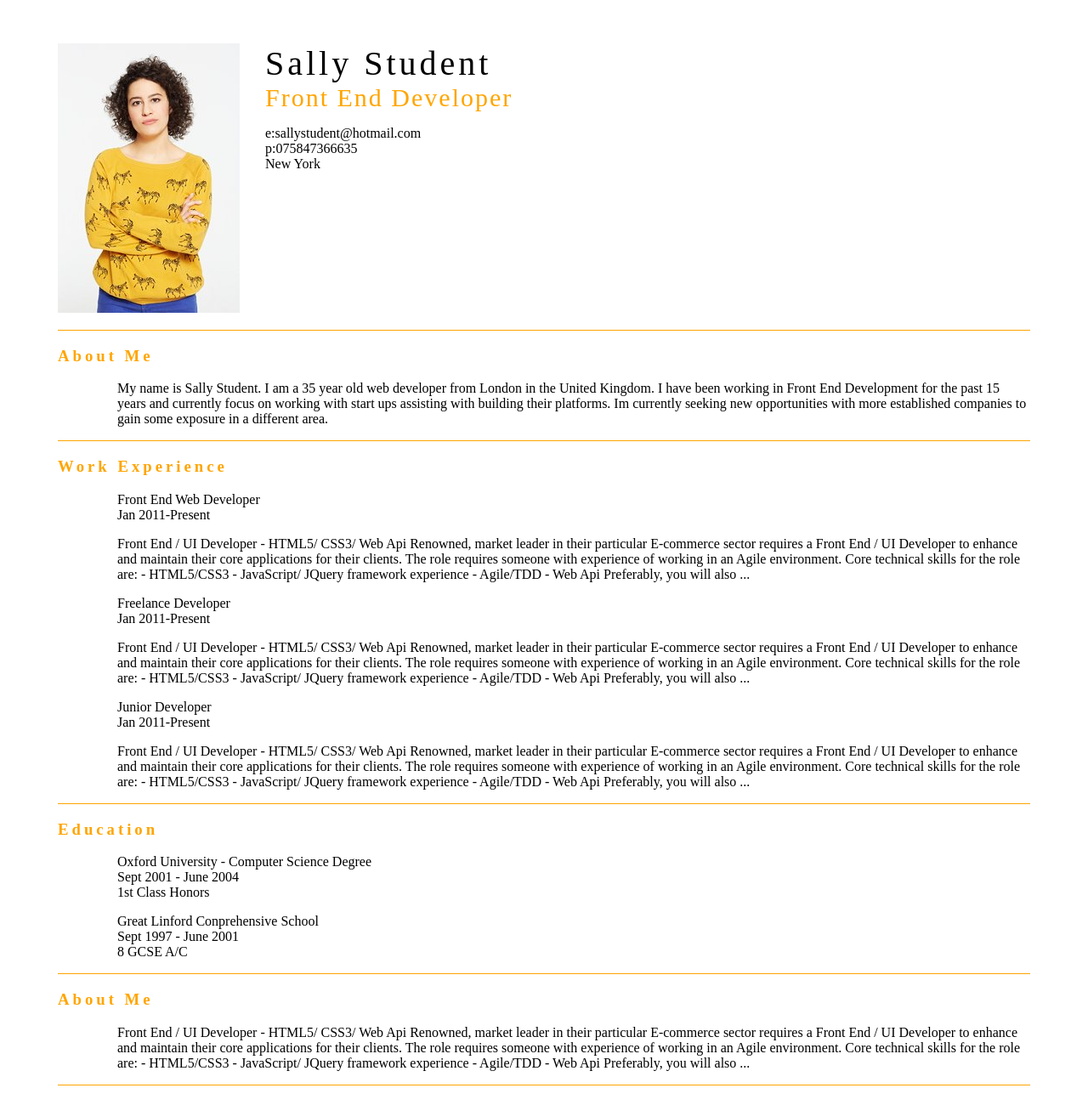
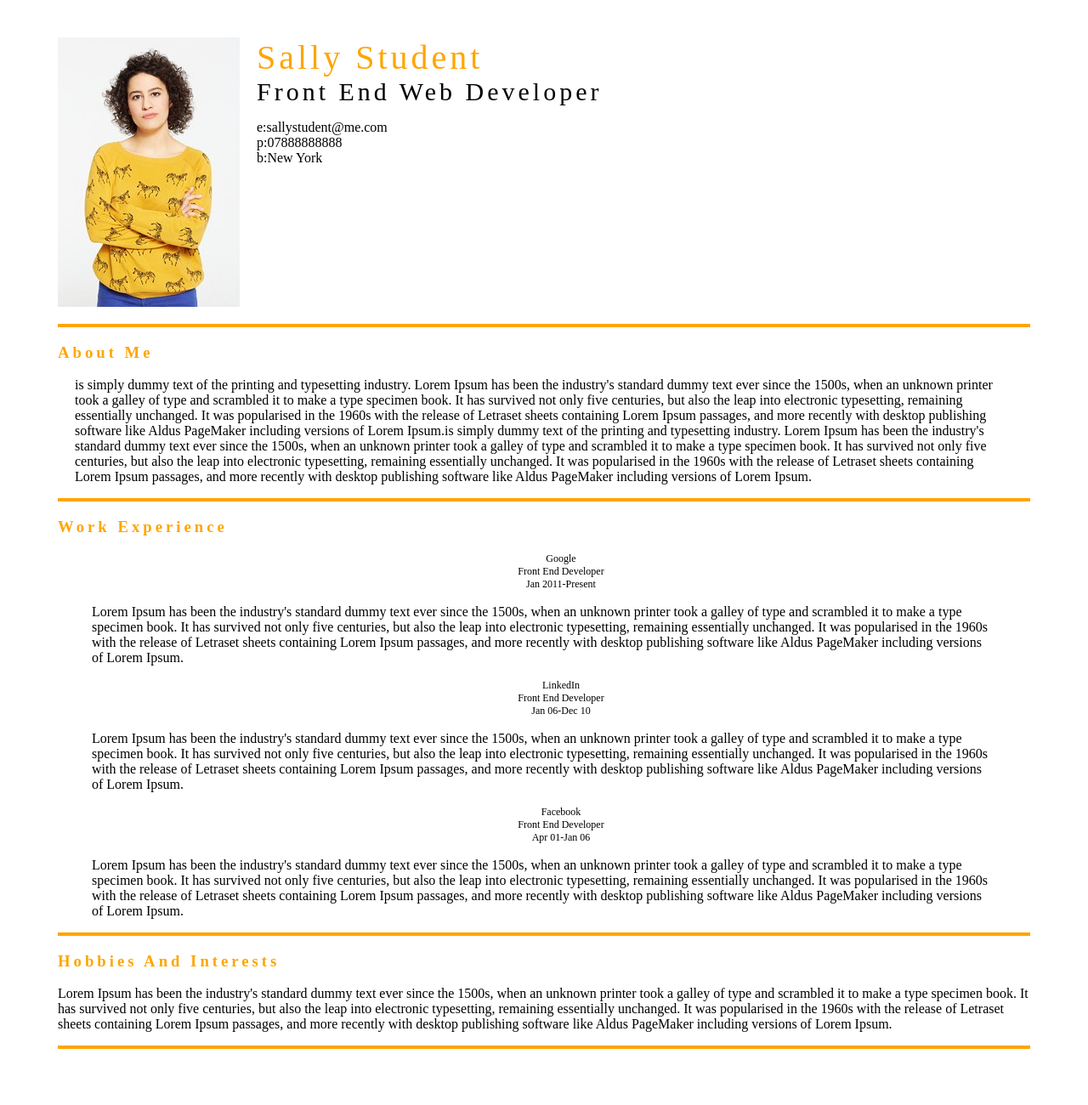
Before and after one commit to samecrowson/Challenge-L2.4-V, a plain HTML site: page index.html in a window 1280 px wide. Shown: the whole page at 85% size. After the commit the page ends 1270 px from the top, so only its background shows below. Drawn offline with Linux system fonts and the light colour scheme.

Commit message:
Version 3
Amended layout

```diff
--- a/index.html
+++ b/index.html
@@ -11,66 +11,53 @@
         <img src="1.jpg">
         <ul>
           <li><div class="name">Sally Student</div></li>
-          <li><div class="role">Front End Developer</div></li>
+          <li><div class="role">Front End Web Developer</div></li>
         </ul>
         <ul>
-          <li>e:sallystudent@hotmail.com</li>
-          <li>p:075847366635</li>
-          <li>New York</li>
+          <li>e:sallystudent@me.com</li>
+          <li>p:07888888888</li>
+          <li>b:New York</li>
         </ul>
+        <hr>
       </header>
-      <section class="aboutme">
+      <section>
+        <h3>About Me</h3>
+        <div class="aboutme"><p>is simply dummy text of the printing and typesetting industry. Lorem Ipsum has been the industry's standard dummy text ever since the 1500s, when an unknown printer took a galley of type and scrambled it to make a type specimen book. It has survived not only five centuries, but also the leap into electronic typesetting, remaining essentially unchanged. It was popularised in the 1960s with the release of Letraset sheets containing Lorem Ipsum passages, and more recently with desktop publishing software like Aldus PageMaker including versions of Lorem Ipsum.is simply dummy text of the printing and typesetting industry. Lorem Ipsum has been the industry's standard dummy text ever since the 1500s, when an unknown printer took a galley of type and scrambled it to make a type specimen book. It has survived not only five centuries, but also the leap into electronic typesetting, remaining essentially unchanged. It was popularised in the 1960s with the release of Letraset sheets containing Lorem Ipsum passages, and more recently with desktop publishing software like Aldus PageMaker including versions of Lorem Ipsum.</p></div>
         <hr>
-      <h3>About Me</h3>
-      <p>My name is Sally Student.  I am a 35 year old web developer from London in the United Kingdom.  I have been working in Front End Development for the past 15 years and currently focus on working with start ups assisting with building their platforms.  Im currently seeking new opportunities with more established companies to gain some exposure in a different area.  </p>
       </section>
-      <hr>
       <main>
         <h3>Work Experience</h3>
-        <div class="jobdes">
+        <div class="jobdates">
         <ul>
-            <li>Front End Web Developer</li>
+          <li>Google</li>
+          <li>Front End Developer</li>
           <li>Jan 2011-Present</li>
         </ul>
         </div>
-        <div class="job1"><p>Front End / UI Developer - HTML5/ CSS3/ Web Api Renowned, market leader in their particular E-commerce sector requires a Front End / UI Developer to enhance and maintain their core applications for their clients. The role requires someone with experience of working in an Agile environment. Core technical skills for the role are: - HTML5/CSS3 - JavaScript/ JQuery framework experience - Agile/TDD - Web Api Preferably, you will also ...</p></div>
-        <div class="jobdes">
+        <div class="jobdes"><p>Lorem Ipsum has been the industry's standard dummy text ever since the 1500s, when an unknown printer took a galley of type and scrambled it to make a type specimen book. It has survived not only five centuries, but also the leap into electronic typesetting, remaining essentially unchanged. It was popularised in the 1960s with the release of Letraset sheets containing Lorem Ipsum passages, and more recently with desktop publishing software like Aldus PageMaker including versions of Lorem Ipsum.</p></div>
+        <div class="jobdates">
         <ul>
-            <li>Freelance Developer</li>
-            <li>Jan 2011-Present</li>
+          <li>LinkedIn</li>
+          <li>Front End Developer</li>
+          <li>Jan 06-Dec 10</li>
         </ul>
         </div>
-        <div class="job1"><p>Front End / UI Developer - HTML5/ CSS3/ Web Api Renowned, market leader in their particular E-commerce sector requires a Front End / UI Developer to enhance and maintain their core applications for their clients. The role requires someone with experience of working in an Agile environment. Core technical skills for the role are: - HTML5/CSS3 - JavaScript/ JQuery framework experience - Agile/TDD - Web Api Preferably, you will also ...</p></div>
-        <div class="jobdes">
+        <div class="jobdes"><p>Lorem Ipsum has been the industry's standard dummy text ever since the 1500s, when an unknown printer took a galley of type and scrambled it to make a type specimen book. It has survived not only five centuries, but also the leap into electronic typesetting, remaining essentially unchanged. It was popularised in the 1960s with the release of Letraset sheets containing Lorem Ipsum passages, and more recently with desktop publishing software like Aldus PageMaker including versions of Lorem Ipsum.</p></div>
+        <div class="jobdates">
         <ul>
-            <li>Junior Developer</li>
-            <li>Jan 2011-Present</li>
+          <li>Facebook</li>
+          <li>Front End Developer</li>
+          <li>Apr 01-Jan 06</li>
         </ul>
         </div>
-        <div class="job1"><p>Front End / UI Developer - HTML5/ CSS3/ Web Api Renowned, market leader in their particular E-commerce sector requires a Front End / UI Developer to enhance and maintain their core applications for their clients. The role requires someone with experience of working in an Agile environment. Core technical skills for the role are: - HTML5/CSS3 - JavaScript/ JQuery framework experience - Agile/TDD - Web Api Preferably, you will also ...</p></div>
+        <div class="jobdes"><p>Lorem Ipsum has been the industry's standard dummy text ever since the 1500s, when an unknown printer took a galley of type and scrambled it to make a type specimen book. It has survived not only five centuries, but also the leap into electronic typesetting, remaining essentially unchanged. It was popularised in the 1960s with the release of Letraset sheets containing Lorem Ipsum passages, and more recently with desktop publishing software like Aldus PageMaker including versions of Lorem Ipsum.</p></div>
+        <hr>
       </main>
+      <section>
+        <h3>Hobbies And Interests</h3>
+        <p>Lorem Ipsum has been the industry's standard dummy text ever since the 1500s, when an unknown printer took a galley of type and scrambled it to make a type specimen book. It has survived not only five centuries, but also the leap into electronic typesetting, remaining essentially unchanged. It was popularised in the 1960s with the release of Letraset sheets containing Lorem Ipsum passages, and more recently with desktop publishing software like Aldus PageMaker including versions of Lorem Ipsum.</p>
         <hr>
-        <section>
-          <h3>Education</h3>
-          <div class="education">
-            <ul>
-              <li>Oxford University - Computer Science Degree</li>
-              <li>Sept 2001 - June 2004</li>
-              <li>1st Class Honors</li>
-            </ul>
-            <ul>
-              <li>Great Linford Conprehensive School</li>
-              <li>Sept 1997 - June 2001</li>
-              <li>8 GCSE A/C</li>
-            </ul>
-            </div>
       </section>
-        <hr>
-        <section>
-          <h3>About Me</h3>
-          <p>Front End / UI Developer - HTML5/ CSS3/ Web Api Renowned, market leader in their particular E-commerce sector requires a Front End / UI Developer to enhance and maintain their core applications for their clients. The role requires someone with experience of working in an Agile environment. Core technical skills for the role are: - HTML5/CSS3 - JavaScript/ JQuery framework experience - Agile/TDD - Web Api Preferably, you will also ...</p>
-        </section>
-        <hr>
     </div>
   </body>
 </html>
--- a/style.css
+++ b/style.css
@@ -1,88 +1,53 @@
 #container {
-    margin: 15px 40px;
+    margin: 0px 40px;
     padding: 20px;
 }
 
-h1 {
-    letter-spacing: 4px;
-    text-align: center;
-}
-
-h2 {
-    letter-spacing: 4px;
-    text-align: center;
-}
-
-h3 {
-    letter-spacing: 4px;
-    color: orange;
-}
-
-h4 {
-    letter-spacing: 4px;
-}
-
-.name {
-  font-size: 40px;
-  letter-spacing: 4px;
-}
-
-.role {
-  font-size: 30px;
-  letter-spacing: 2px;
-  color: orange;
-}
-
 img {
-
   float: left;
-  margin-right: 30px;
+  margin-right: 20px;
   margin-bottom: 20px;
-}
-
-hr {
-height: 1px;
-color: orange;
-background-color: orange;
-border: none;
-}
-
-.aboutme {
-  clear: both;
-
 }
 
 ul {
   list-style-type: none;
 }
 
-.jobrole {
-    color: orange;
-    letter-spacing: 4px;
-
+li {
+ text-decoration: none;
 }
 
-.contactme {
-    text-align: center;
-    margin: auto;
+.name {
+  letter-spacing: 4px;
+  font-size: 40px;
   color: orange;
-    font-weight: 500;
+}
+
+.role {
+  letter-spacing: 4px;
+  font-size: 30px;
+}
+
+hr {
+  clear: both;
+  border: 2px solid orange;
+}
+
+h3 {
+  color: orange;
   letter-spacing: 4px;
 }
 
-a {
-    text-decoration: none;
-    color: orange;
+.aboutme {
+  margin: 0 20px;
 }
 
-p {
-  margin-left: 70px;
+.jobdates {
+  margin: 0 auto;
+  text-align: center;
+  font-size: 12px;
 }
 
 .jobdes {
-  margin-left: 30px;
+  margin: 0 40px
 }
-
-.education {
-  margin-left: 30px;
-}
```
Lines whose indentation alone changed are shown as unchanged.
